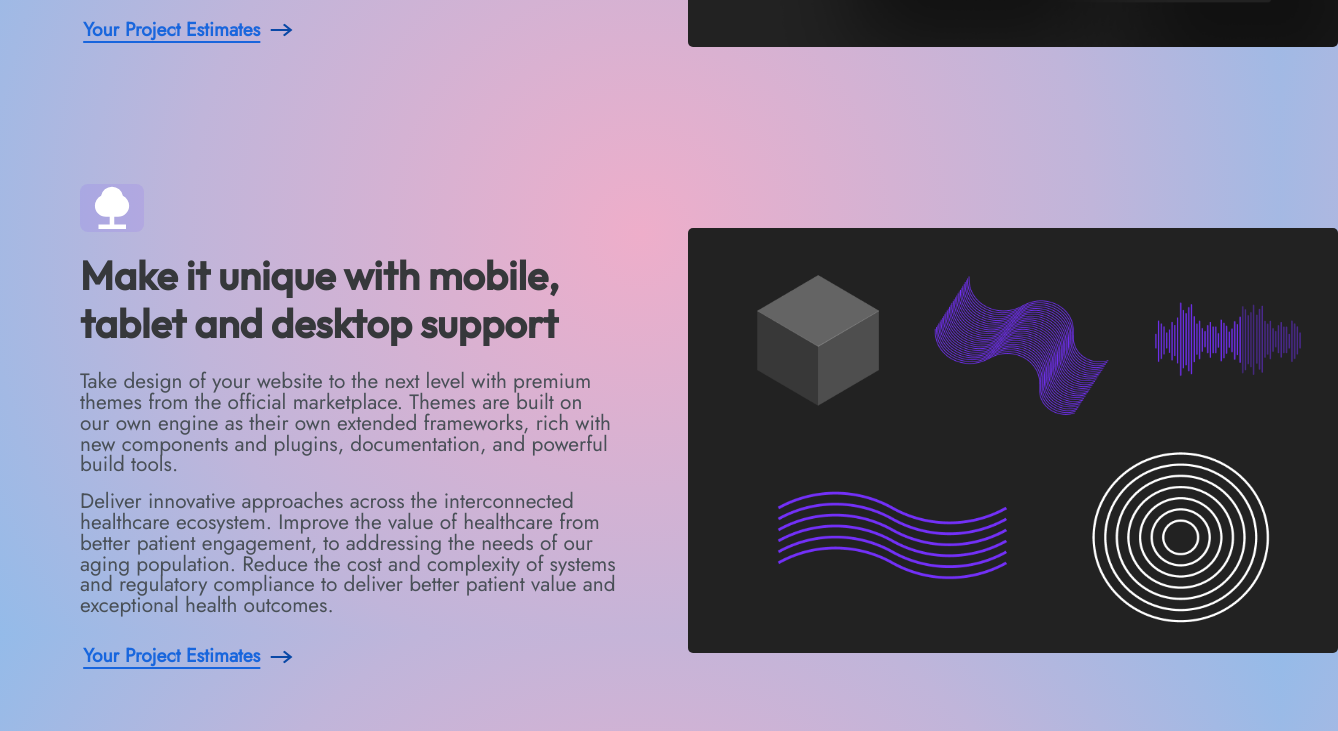
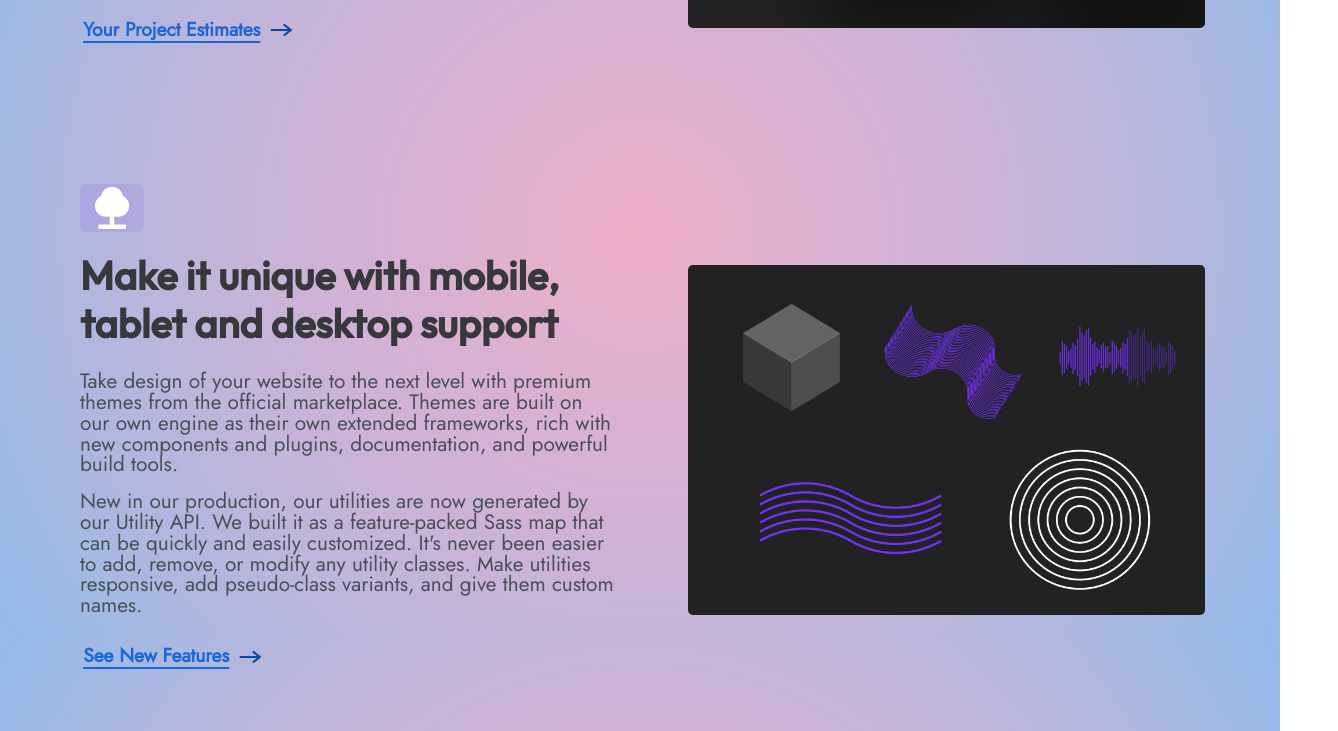
Before and after one commit to deredskoy/btalentgof, a plain HTML site: page index.html in a window 1280 px wide. Shown: the part 1766-2497 px from the top of the page, 1338 px wide, since content can reach past the window. Drawn offline with Linux system fonts and the light colour scheme.

Commit message:
Add files via upload

```diff
--- a/index.html
+++ b/index.html
@@ -91,8 +91,8 @@
               </div>
               <h2>Make it unique with mobile, tablet and desktop support</h2>
               <p>Take design of your website to the next level with premium themes from the official marketplace. Themes are built on our own engine as their own extended frameworks, rich with new components and plugins, documentation, and powerful build tools. </p>
-              <p>Deliver innovative approaches across the interconnected healthcare ecosystem. Improve the value of healthcare from better patient engagement, to addressing the needs of our aging population. Reduce the cost and complexity of systems and regulatory compliance to deliver better patient value and exceptional health outcomes.</p>
-              <h4 id="text-link"><a id="arrow-promo">Your Project Estimates</a><img id="arrow-promo" src="arrow_forward.svg"></h4>
+              <p>New in our production, our utilities are now generated by our Utility API. We built it as a feature-packed Sass map that can be quickly and easily customized. It's never been easier to add, remove, or modify any utility classes. Make utilities responsive, add pseudo-class variants, and give them custom names. </p>
+              <h4 id="text-link"><a id="arrow-promo">See New Features</a><img id="arrow-promo" src="arrow_forward.svg"></h4>
           </div>
           <div class="content-two-three">
             <div class="logo-wrapper">
--- a/style.css
+++ b/style.css
@@ -535,8 +535,8 @@ header {
 }
 
 .logo-wrapper img {
-    width: 650px;
-    height: 425px;
+    width: 95%;
+    height: 75%;
     border-radius: 5px;
     transition: 1s ease;
 }
```
